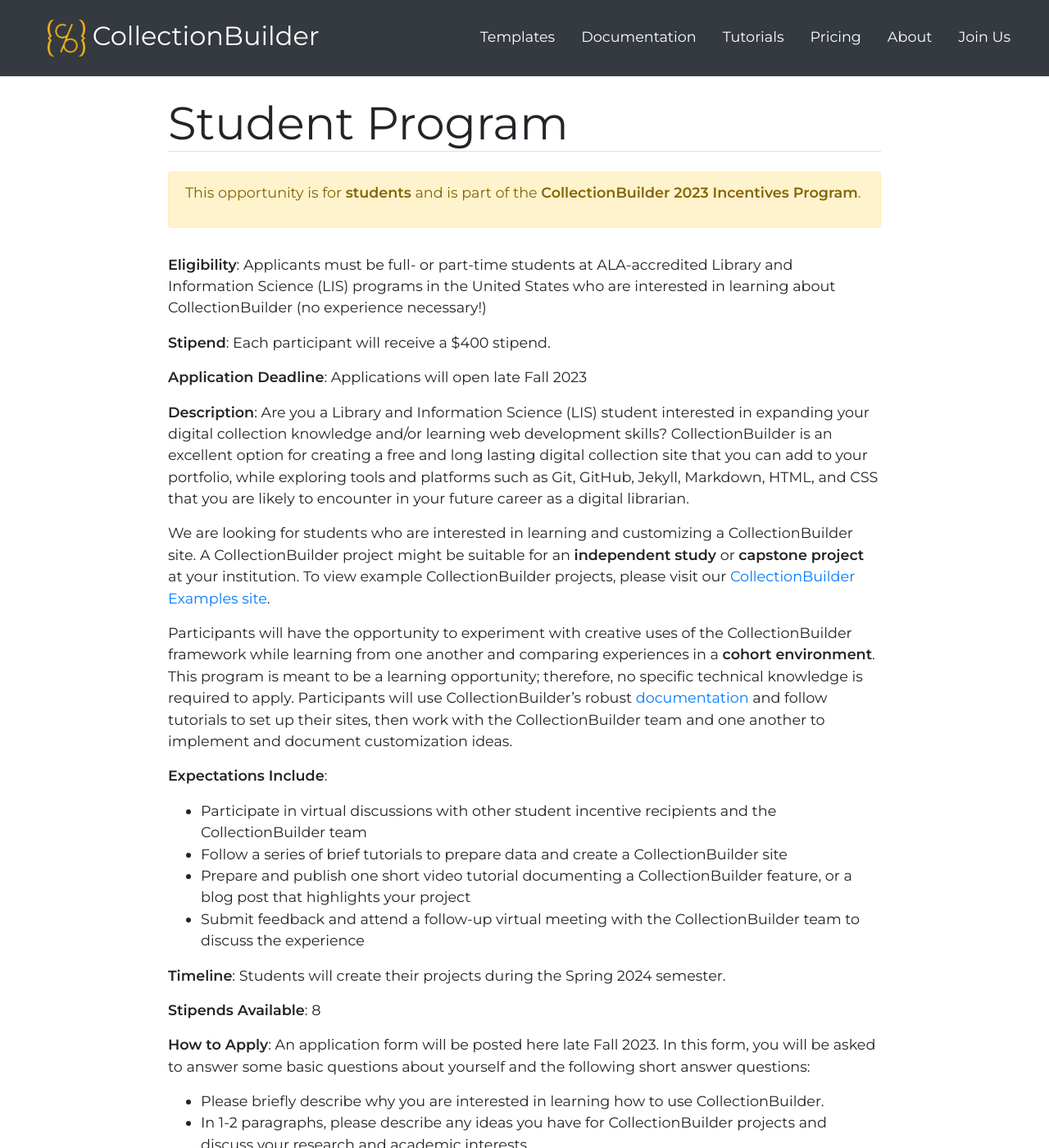
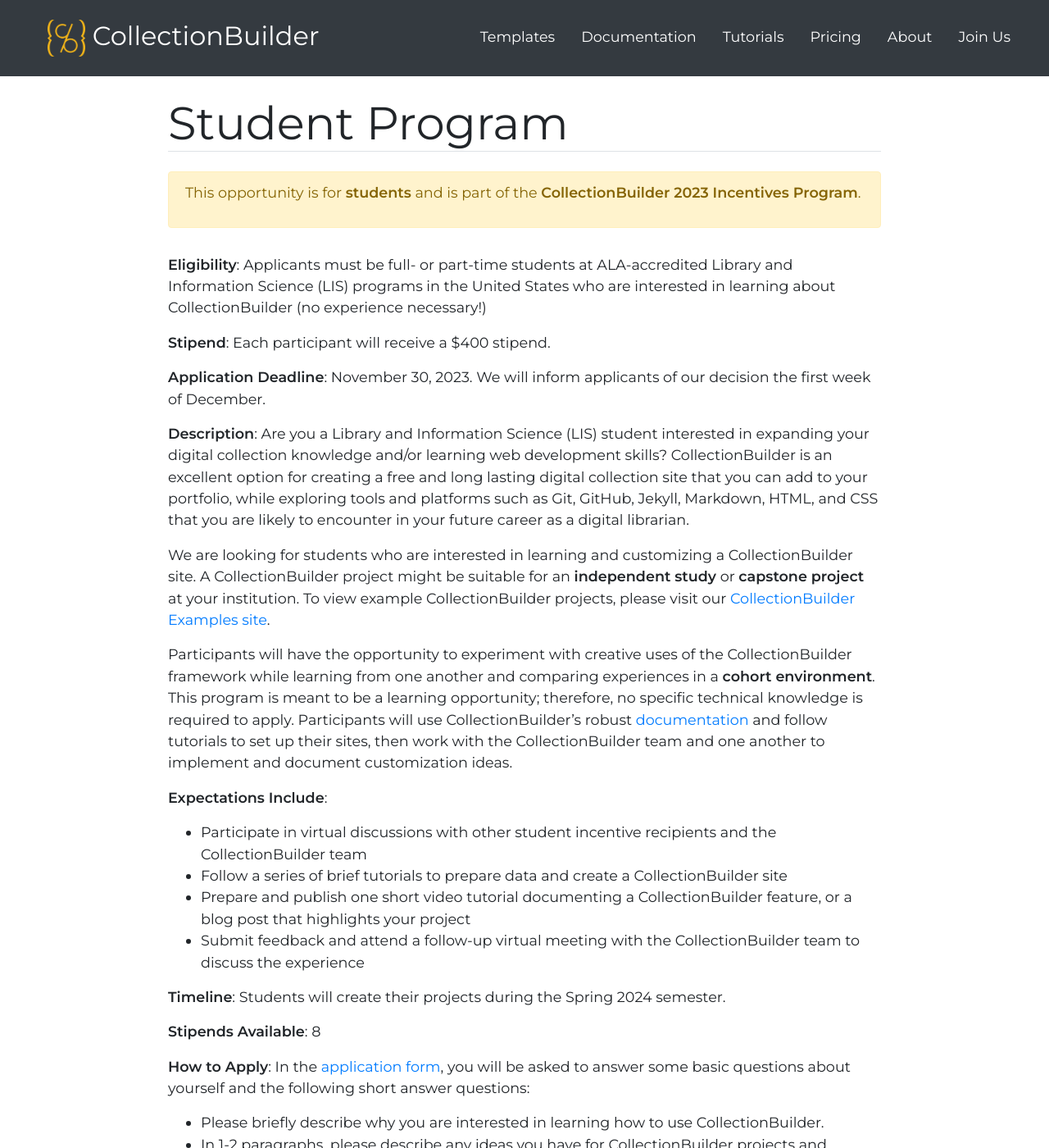
Before and after one commit to CollectionBuilder/collectionbuilder.github.io, a Jekyll site: the page built from pages/community/student-incentives.md, in a window 1280 px wide and 1400 px high. Shown: the whole window at 82% size. Built offline with Jekyll 4.4.1, drawn with Linux system fonts in a browser that asks for light colours; comment, search, counter and statistics services are not loaded.

Commit message:
Add application link and deadline

```diff
--- a/pages/community/student-incentives.md
+++ b/pages/community/student-incentives.md
@@ -11,7 +11,7 @@
 
 **Stipend**: Each participant will receive a $400 stipend.
 
-**Application Deadline**: Applications will open late Fall 2023
+**Application Deadline**: November 30, 2023. We will inform applicants of our decision the first week of December.
 
 **Description**: Are you a Library and Information Science (LIS) student interested in expanding your digital collection knowledge and/or learning web development skills? CollectionBuilder is an excellent option for creating a free and long lasting digital collection site that you can add to your portfolio, while exploring tools and platforms such as Git, GitHub, Jekyll, Markdown, HTML, and CSS that you are likely to encounter in your future career as a digital librarian.
 
@@ -29,14 +29,14 @@
 
 **Stipends Available**: 8
 
-**How to Apply**: An application form will be posted here late Fall 2023. In this form, you will be asked to answer some basic questions about yourself and the following short answer questions:
+**How to Apply**: In the [application form](https://uidaho.co1.qualtrics.com/jfe/form/SV_5j5gyuV3aaNUMei){:target="_blank" rel="noopener"}, you will be asked to answer some basic questions about yourself and the following short answer questions:
 
 - Please briefly describe why you are interested in learning how to use CollectionBuilder.
 - In 1-2 paragraphs, please describe any ideas you have for CollectionBuilder projects and discuss your research and academic interests.
 - What kind of skills are you most interested in learning while using CollectionBuilder and why? We suggest reading [this article](https://dhandlib.org/2020/06/22/what-is-static-web-and-whats-it-doing-in-the-digital-humanities-classroom/){:target="_blank" rel="noopener"} before writing your response to help generate ideas.
 - How would this cohort experience benefit your education and future career?
-
+{:.mb-5}
 <div class="text-center">
-    <a href="#" class="btn btn-info btn-lg mb-4 mx-1 disabled" aria-disabled="true"><span class="fas fa-edit"></span> Submit an Application</a>
+    <a target="_blank" rel="noopener" href="https://uidaho.co1.qualtrics.com/jfe/form/SV_5j5gyuV3aaNUMei" class="btn btn-info btn-lg mb-4 mx-1"><span class="fas fa-edit"></span> Submit an Application</a>
 </div>
 {:.mb-5}
```
